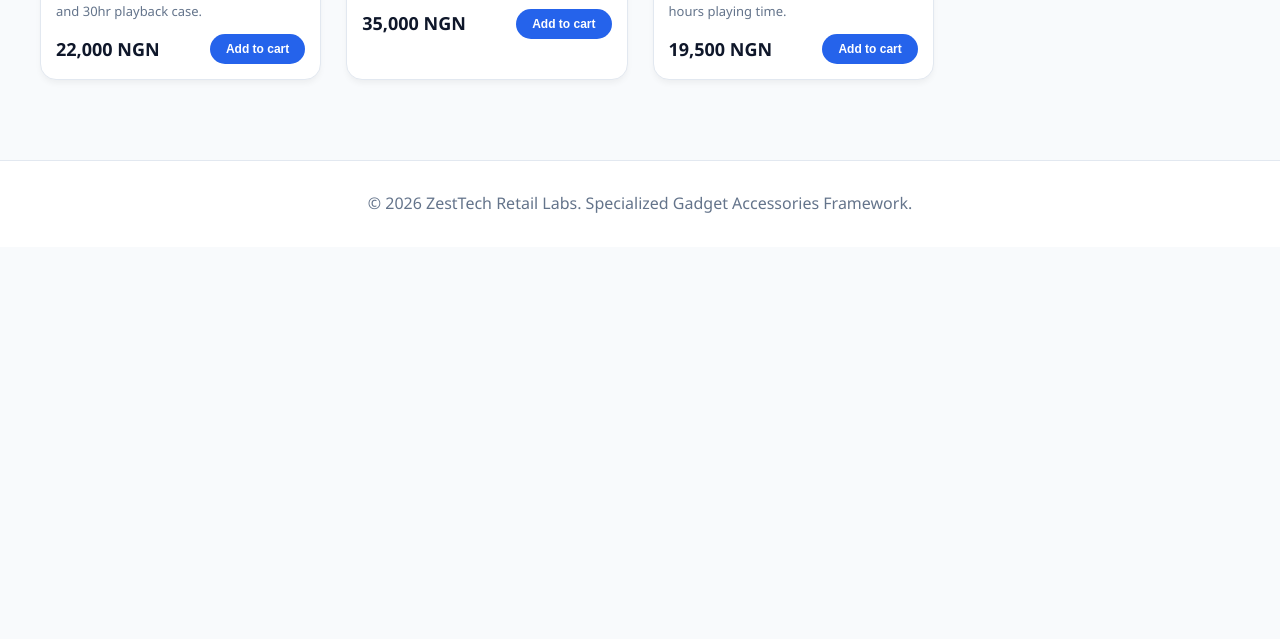
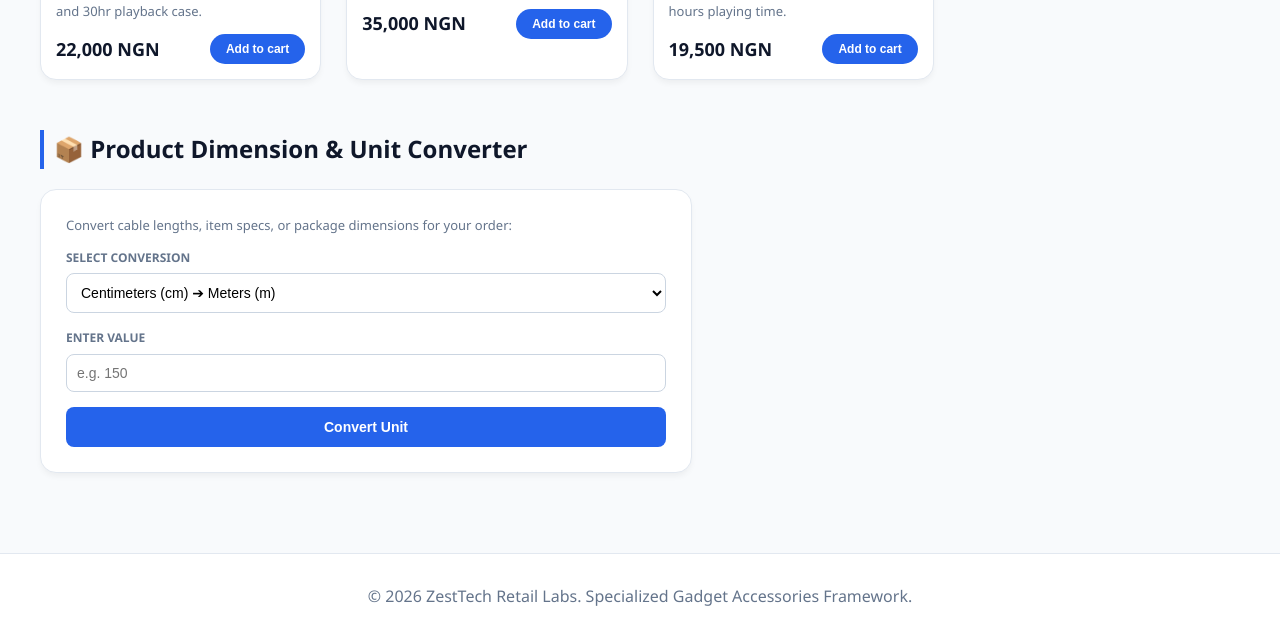
Before and after one commit to 199Benji/Benjamin_Miracle_Uduak_AK22-PHS-CSC-013_retail_shop_website--, a plain HTML site: page shop.html in a window 1280 px wide. Shown: the part 1107-1746 px from the top of the page. Before the commit the page ends 1354 px from the top, so only its background shows below. Drawn offline with Linux system fonts and the light colour scheme.

Commit message:
cm and co converter

```diff
--- a/shop.html
+++ b/shop.html
@@ -107,7 +107,8 @@
         <div class="product-grid">
             <div class="product-card">
                 <span class="tag">Power Bank</span>
-                <img src="https://images.unsplash.com/photo-1609091839311-d5365f9ff1c5?w=400" alt="Power Bank">                <h4>20,000mAh Fast-Charge Power Bank</h4>
+                <img src="https://images.unsplash.com/photo-1609091839311-d5365f9ff1c5?w=400" alt="Power Bank">
+                <h4>20,000mAh Fast-Charge Power Bank</h4>
                 <p>Dual USB-C PD output with LED digital battery indicator.</p>
                 <div class="price-row">
                     <div class="price">24,500 NGN</div>
@@ -167,6 +168,34 @@
                     <div class="price">19,500 NGN</div>
                     <button class="btn-buy" onclick="addToCart('Portable Bluetooth Speaker', 19500)">Add to cart</button>
                 </div>
+            </div>
+        </div>
+    </div>
+
+    <!-- SECTION: METRIC & LENGTH CONVERTER UTILITY -->
+    <div class="section-wrap">
+        <h2>📦 Product Dimension & Unit Converter</h2>
+        <div style="background: #ffffff; padding: 25px; border-radius: 16px; border: 1px solid #e2e8f0; box-shadow: 0 4px 6px -1px rgba(0,0,0,0.05); max-width: 600px;">
+            <p style="color: #64748b; font-size: 13px; margin-top: 0;">Convert cable lengths, item specs, or package dimensions for your order:</p>
+
+            <div style="display: flex; flex-direction: column; gap: 15px;">
+                <div>
+                    <label style="display: block; font-size: 12px; font-weight: 700; color: #64748b; margin-bottom: 6px; text-transform: uppercase;">Select Conversion</label>
+                    <select id="conversionType" style="width: 100%; padding: 10px; border: 1px solid #cbd5e1; border-radius: 8px; font-size: 14px; outline: none; background: #fff;">
+                        <option value="cm_to_m">Centimeters (cm) ➔ Meters (m)</option>
+                        <option value="km_to_m">Kilometers (km) ➔ Meters (m)</option>
+                        <option value="kg_to_g">Kilograms (kg) ➔ Grams (g)</option>
+                    </select>
+                </div>
+
+                <div>
+                    <label style="display: block; font-size: 12px; font-weight: 700; color: #64748b; margin-bottom: 6px; text-transform: uppercase;">Enter Value</label>
+                    <input type="number" id="unitInputValue" placeholder="e.g. 150" style="width: 100%; padding: 10px; border: 1px solid #cbd5e1; border-radius: 8px; font-size: 14px; box-sizing: border-box; outline: none;">
+                </div>
+
+                <button type="button" onclick="convertMetricUnit()" style="background: #2563eb; color: white; border: none; padding: 12px; border-radius: 8px; font-weight: bold; cursor: pointer; font-size: 14px;">Convert Unit</button>
+
+                <div id="conversionResult" style="margin-top: 10px; padding: 12px; background: #f1f5f9; border-radius: 8px; font-weight: 700; color: #0f172a; text-align: center; display: none;"></div>
             </div>
         </div>
     </div>
@@ -272,6 +301,37 @@
             }
             window.location.href = "checkout.html?amount=" + total;
         }
+
+        function convertMetricUnit() {
+            const type = document.getElementById('conversionType').value;
+            const inputVal = parseFloat(document.getElementById('unitInputValue').value);
+            const resultDiv = document.getElementById('conversionResult');
+
+            if (isNaN(inputVal)) {
+                resultDiv.style.display = "block";
+                resultDiv.style.color = "#ef4444";
+                resultDiv.innerText = "Please enter a valid number to convert.";
+                return;
+            }
+
+            let converted = 0;
+            let unitLabel = "";
+
+            if (type === "cm_to_m") {
+                converted = inputVal / 100;
+                unitLabel = `${inputVal} cm = ${converted} m`;
+            } else if (type === "km_to_m") {
+                converted = inputVal * 1000;
+                unitLabel = `${inputVal} km = ${converted.toLocaleString()} m`;
+            } else if (type === "kg_to_g") {
+                converted = inputVal * 1000;
+                unitLabel = `${inputVal} kg = ${converted.toLocaleString()} g`;
+            }
+
+            resultDiv.style.display = "block";
+            resultDiv.style.color = "#2563eb";
+            resultDiv.innerHTML = `Result: <span>${unitLabel}</span>`;
+        }
     </script>
 </body>
 </html>
```
